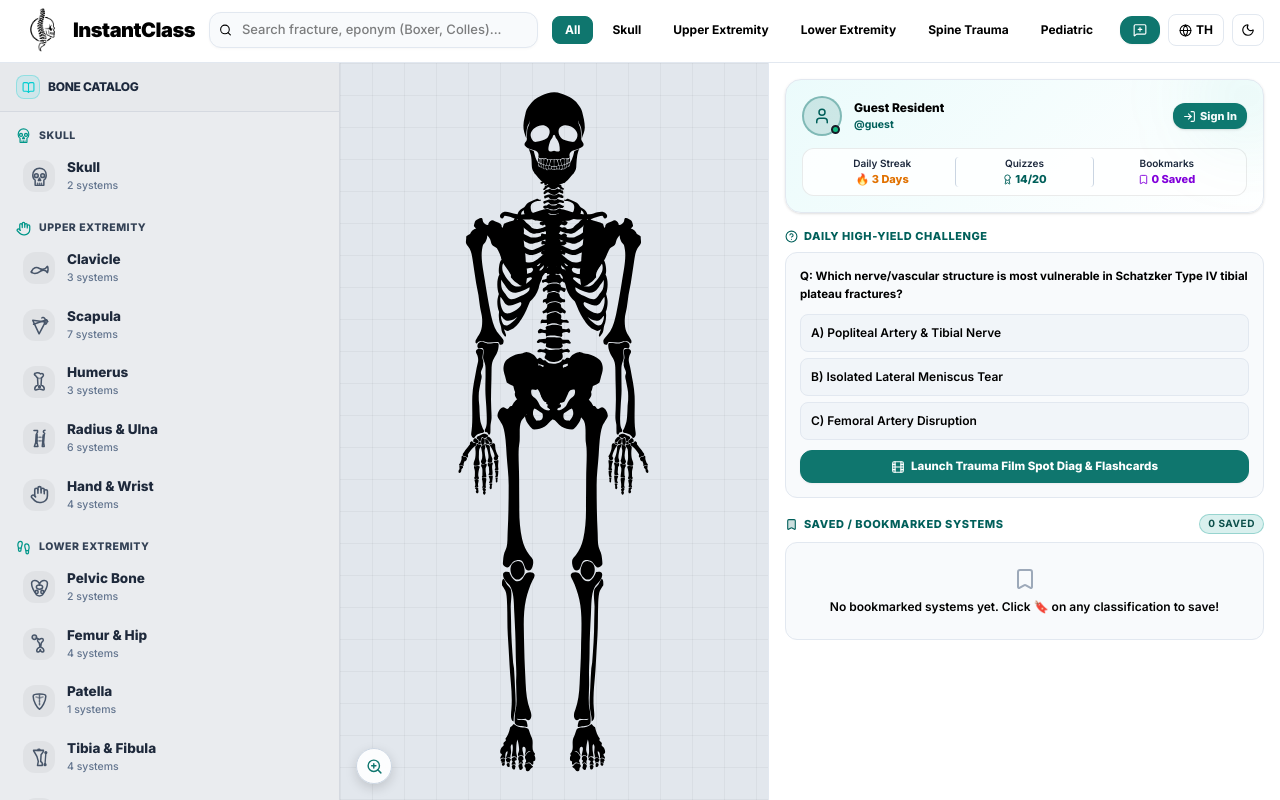
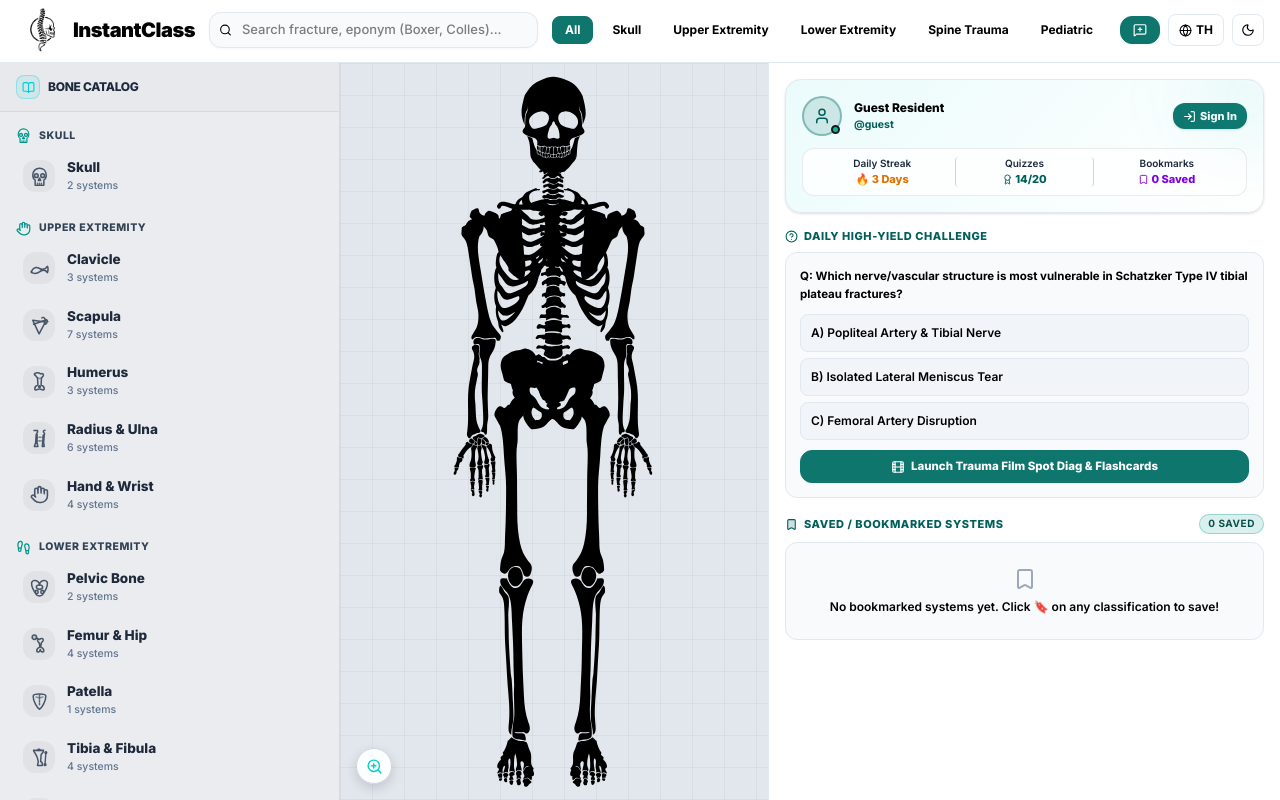
Before and after one commit to peetstk-cyber/InstantClass, a React (Vite) app: page / in a window 1280 px wide. Built offline with nearby package versions, Linux system fonts and the light colour scheme.

Commit message:
อัพเดทเนื้อหาหน้าเว็บ

```diff
--- a/index.html
+++ b/index.html
@@ -3,7 +3,7 @@
   <head>
     <meta charset="UTF-8" />
     <link rel="icon" type="image/png" href="/favicon.png" />
-    <meta name="viewport" content="width=device-width, initial-scale=1.0, viewport-fit=cover" />
+    <meta name="viewport" content="width=device-width, initial-scale=1.0, maximum-scale=1.0, user-scalable=no, viewport-fit=cover" />
     <title>InstantClass - Fracture Classification Hub</title>
 
     <!-- iOS Home Screen Icon & Web App Meta Tags -->
--- a/src/App.tsx
+++ b/src/App.tsx
@@ -189,7 +189,7 @@ function App() {
   }, []);
 
   return (
-    <div className={`flex flex-col min-h-screen md:h-full md:h-[100dvh] md:max-h-[100dvh] w-full md:overflow-hidden transition-colors duration-300 ${darkMode ? "bg-[#0E1117] text-slate-100" : "bg-[#EAECEF] text-[#101828]"}`}>
+    <div className={`flex flex-col h-full h-[100dvh] max-h-[100dvh] w-full overflow-hidden transition-colors duration-300 ${darkMode ? "bg-[#0E1117] text-slate-100" : "bg-[#EAECEF] text-[#101828]"}`}>
       {/* ── Header ── */}
       <TopNavBar
         darkMode={darkMode}
@@ -209,7 +209,7 @@ function App() {
       />
 
       {/* ── Main body layout ── */}
-      <div className="flex flex-col md:flex-row flex-1 md:overflow-hidden relative w-full">
+      <div className="flex flex-1 overflow-hidden relative">
         {/* Left sidebar - Hidden on mobile */}
         <LeftSidebar
           darkMode={darkMode}
--- a/src/components/canvas/SkeletonCanvas.tsx
+++ b/src/components/canvas/SkeletonCanvas.tsx
@@ -1,5 +1,5 @@
-import { useState } from "react";
-import { ZoomIn, ZoomOut, RotateCcw } from "lucide-react";
+import { useState, useEffect } from "react";
+import { ZoomIn, ZoomOut } from "lucide-react";
 import { InteractiveSkeleton } from "./InteractiveSkeleton";
 
 interface SkeletonCanvasProps {
@@ -18,25 +18,67 @@ export function SkeletonCanvas({
   onHoverBone,
   onSelectBone,
 }: SkeletonCanvasProps) {
-  const [zoom, setZoom] = useState(1.0);
+  const getDefaultZoom = () => 1.0;
+
+  const [zoom, setZoom] = useState(getDefaultZoom);
+  const [pan, setPan] = useState({ x: 0, y: 0 });
   const [showZoomSlider, setShowZoomSlider] = useState(false);
+  const canPan = zoom > 1.0;
+  const [isDragging, setIsDragging] = useState(false);
+  const [dragStart, setDragStart] = useState({ x: 0, y: 0 });
 
   const bg = darkMode ? "#0E1117" : "#E2E7ED";
   const gridColor = darkMode ? "rgba(255,255,255,0.03)" : "rgba(0,0,0,0.04)";
 
-  const isTransformed = zoom !== 1.0;
+  const handleResetZoom = () => {
+    setZoom(getDefaultZoom());
+    setPan({ x: 0, y: 0 });
+  };
 
-  const handleResetZoom = () => {
-    setZoom(1.0);
+  useEffect(() => {
+    if (zoom <= 1.0 && (pan.x !== 0 || pan.y !== 0)) {
+      setPan({ x: 0, y: 0 });
+    }
+  }, [zoom, pan.x, pan.y]);
+
+  const handlePointerDown = (e: React.PointerEvent) => {
+    if (!canPan) return;
+    const target = e.target as HTMLElement;
+    if (target.closest("button") || target.closest("input")) return;
+    setIsDragging(true);
+    setDragStart({
+      x: e.clientX - pan.x,
+      y: e.clientY - pan.y,
+    });
+  };
+
+  const handlePointerMove = (e: React.PointerEvent) => {
+    if (!isDragging || !canPan) return;
+    setPan({
+      x: e.clientX - dragStart.x,
+      y: e.clientY - dragStart.y,
+    });
+  };
+
+  const handlePointerUp = () => {
+    setIsDragging(false);
   };
 
   return (
     <div
       style={{
         background: bg,
+        flex: 1,
         position: "relative",
+        overflow: "hidden",
+        cursor: canPan ? (isDragging ? "grabbing" : "grab") : "default",
+        touchAction: canPan ? "none" : "auto",
       }}
-      className="flex flex-col items-center justify-center w-full min-h-[calc(100dvh-60px)] md:min-h-0 md:h-full flex-1 select-none overflow-hidden"
+      className="flex flex-col items-center justify-center w-full h-full select-none"
+      onPointerDown={handlePointerDown}
+      onPointerMove={handlePointerMove}
+      onPointerUp={handlePointerUp}
+      onPointerCancel={handlePointerUp}
     >
       {/* Grid background */}
       <div
@@ -50,18 +92,16 @@ export function SkeletonCanvas({
         }}
       />
 
-      {/* Canvas */}
+      {/* Interactive Canvas */}
       <div
         style={{
-          transform: `scale(${zoom})`,
-          transition: "transform 0.2s cubic-bezier(0.16, 1, 0.3, 1)",
+          transform: `scale(${zoom}) translate(${pan.x}px, ${pan.y}px)`,
+          transition: isDragging ? "none" : "transform 0.2s ease",
           height: "100%",
           width: "100%",
           display: "flex",
           alignItems: "center",
           justifyContent: "center",
-          transformOrigin: "center center",
-          padding: "16px 8px",
         }}
       >
         <div style={{ height: "100%", width: "100%", maxHeight: "100%", display: "flex", justifyContent: "center", alignItems: "center" }}>
@@ -75,33 +115,14 @@ export function SkeletonCanvas({
         </div>
       </div>
 
-      {/* Floating Zoom & Reset Controls at Bottom-Left */}
-      <div className="absolute bottom-4 left-4 z-30 flex items-center gap-2 select-none">
-        {/* Reset View Button */}
-        {isTransformed && (
-          <button
-            onClick={handleResetZoom}
-            style={{
-              background: darkMode ? "rgba(22,27,39,0.92)" : "rgba(255,255,255,0.92)",
-              borderColor: darkMode ? "rgba(0,206,209,0.4)" : "#0F766E",
-              color: darkMode ? "#00CED1" : "#0F766E",
-              boxShadow: "0 4px 12px rgba(0,0,0,0.15)",
-            }}
-            className="h-9 px-3 rounded-full border backdrop-blur-md flex items-center gap-1.5 text-xs font-bold transition-all active:scale-95 cursor-pointer animate-scale-in"
-            title="Reset zoom"
-          >
-            <RotateCcw size={13} />
-            <span>Reset</span>
-          </button>
-        )}
-
-        {/* Zoom Controls Popover / Toggle */}
-        <div className="flex items-center gap-1.5">
+      {/* Small Floating Zoom Control at Bottom-Left */}
+      <div className="absolute bottom-4 left-4 z-30 flex flex-col items-start gap-2">
+        {/* Zoom Slider Popover */}
         {showZoomSlider && (
           <div className="flex items-center gap-2.5 px-3.5 py-2 rounded-2xl bg-[#161B27]/95 text-slate-200 border border-[#00CED1]/30 backdrop-blur-xl shadow-2xl animate-scale-in">
             <button
-                onClick={() => setZoom((z) => Math.max(0.5, Number((z - 0.1).toFixed(2))))}
-                className="text-slate-400 hover:text-[#00CED1] transition-colors p-1 cursor-pointer"
+              onClick={() => setZoom((z) => Math.max(0.4, Number((z - 0.05).toFixed(2))))}
+              className="text-slate-400 hover:text-[#00CED1] transition-colors p-1"
               title="Zoom Out"
             >
               <ZoomOut size={15} />
@@ -109,8 +130,8 @@ export function SkeletonCanvas({
 
             <input
               type="range"
-                min="0.5"
-                max="2.5"
+              min="0.4"
+              max="2.0"
               step="0.05"
               value={zoom}
               onChange={(e) => setZoom(parseFloat(e.target.value))}
@@ -118,8 +139,8 @@ export function SkeletonCanvas({
             />
 
             <button
-                onClick={() => setZoom((z) => Math.min(2.5, Number((z + 0.1).toFixed(2))))}
-                className="text-slate-400 hover:text-[#00CED1] transition-colors p-1 cursor-pointer"
+              onClick={() => setZoom((z) => Math.min(2.0, Number((z + 0.05).toFixed(2))))}
+              className="text-slate-400 hover:text-[#00CED1] transition-colors p-1"
               title="Zoom In"
             >
               <ZoomIn size={15} />
@@ -127,30 +148,29 @@ export function SkeletonCanvas({
 
             <button
               onClick={handleResetZoom}
-                className="text-[11px] font-semibold text-[#00CED1] bg-[#00CED1]/15 border border-[#00CED1]/30 px-2 py-0.5 rounded-md hover:bg-[#00CED1]/30 transition-all active:scale-95 ml-1 lowercase tracking-wide cursor-pointer"
-                title="Reset Zoom"
+              className="text-[11px] font-semibold text-[#00CED1] bg-[#00CED1]/15 border border-[#00CED1]/30 px-2 py-0.5 rounded-md hover:bg-[#00CED1]/30 transition-all active:scale-95 ml-1 lowercase tracking-wide"
+              title="Reset Zoom to 75%"
             >
               reset
             </button>
           </div>
         )}
 
-          {/* Toggle Zoom Controls Button */}
+        {/* Toggle Zoom Slider Button */}
         <button
           onClick={() => setShowZoomSlider((prev) => !prev)}
           style={{
             background: showZoomSlider ? "#00CED1" : (darkMode ? "rgba(22,27,39,0.9)" : "rgba(255,255,255,0.9)"),
             borderColor: showZoomSlider ? "#00CED1" : (darkMode ? "rgba(0,206,209,0.35)" : "#CBD5E1"),
-              color: showZoomSlider ? "#0F172A" : (darkMode ? "#00CED1" : "#0F766E"),
+            color: showZoomSlider ? "#0F172A" : "#00CED1",
             boxShadow: showZoomSlider ? "0 0 14px rgba(0,206,209,0.6)" : "0 4px 12px rgba(0,0,0,0.15)",
           }}
-            className="w-9 h-9 rounded-full border backdrop-blur-md flex items-center justify-center transition-all active:scale-90 cursor-pointer"
-            title="Zoom controls"
+          className="w-9 h-9 rounded-full border backdrop-blur-md flex items-center justify-center transition-all active:scale-90"
+          title="Zoom Slider"
         >
           <ZoomIn size={17} />
         </button>
       </div>
     </div>
-    </div>
   );
 }
--- a/src/index.css
+++ b/src/index.css
@@ -69,19 +69,12 @@
 *, *::before, *::after { box-sizing: border-box; }
 
 html, body, #root {
-  min-height: 100%;
-  min-height: 100dvh;
+  height: 100%;
+  height: 100dvh;
   width: 100%;
+  overflow: hidden;
   margin: 0;
   padding: 0;
-}
-
-@media (min-width: 768px) {
-  html, body, #root {
-    height: 100%;
-    height: 100dvh;
-    overflow: hidden;
-  }
 }
 
 html { scroll-behavior: smooth; }
```
Lines whose indentation alone changed are shown as unchanged.
